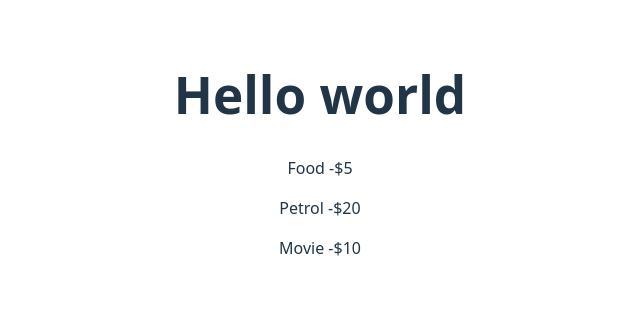
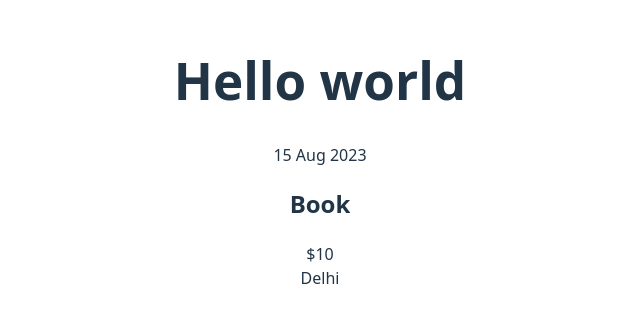
Before and after one commit to sajay3159/React_project, a React (Vite) app: page / in a window 1280 px wide. Shown: the part 246-568 px from the top of the page, without its empty margins (320-960 px from the left). Built offline with nearby package versions, Linux system fonts and the light colour scheme.

Commit message:
Writing Complex JSX

```diff
--- a/src/components/ExpenseItem.jsx
+++ b/src/components/ExpenseItem.jsx
@@ -1,10 +1,16 @@
 function ExpenseItem() {
     return (
-        <>
-            <p>Food -$5</p>
-            <p>Petrol -$20</p>
-            <p>Movie -$10</p>
-        </>
+        <div>
+            <div>
+                15 Aug 2023
+            </div>
+            <div>
+                <h2> Book </h2>
+                <div>$10 </div>
+            </div>
+            <div>Delhi</div>
+        </div>
     )
 }
+
 export default ExpenseItem;
```
